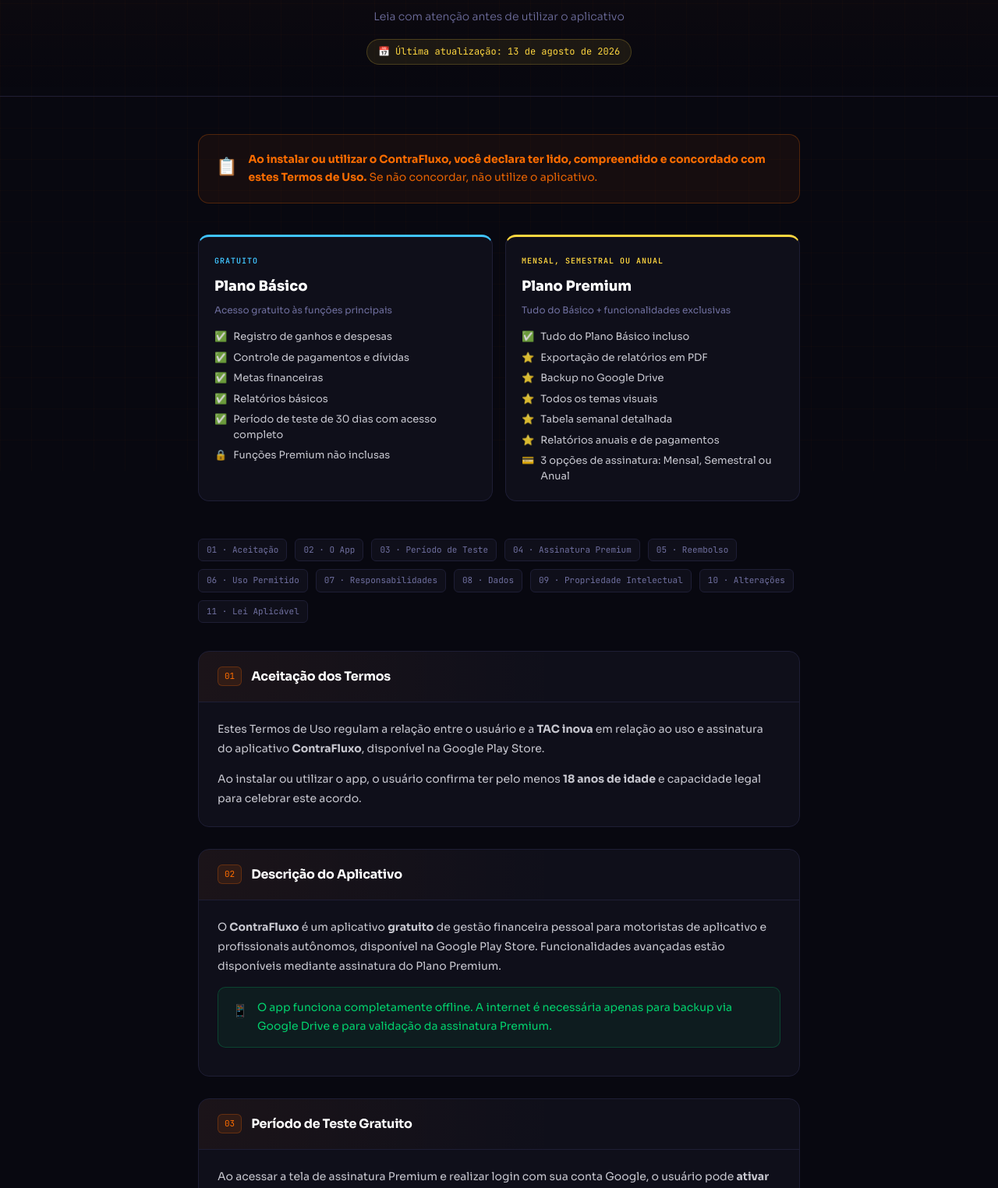
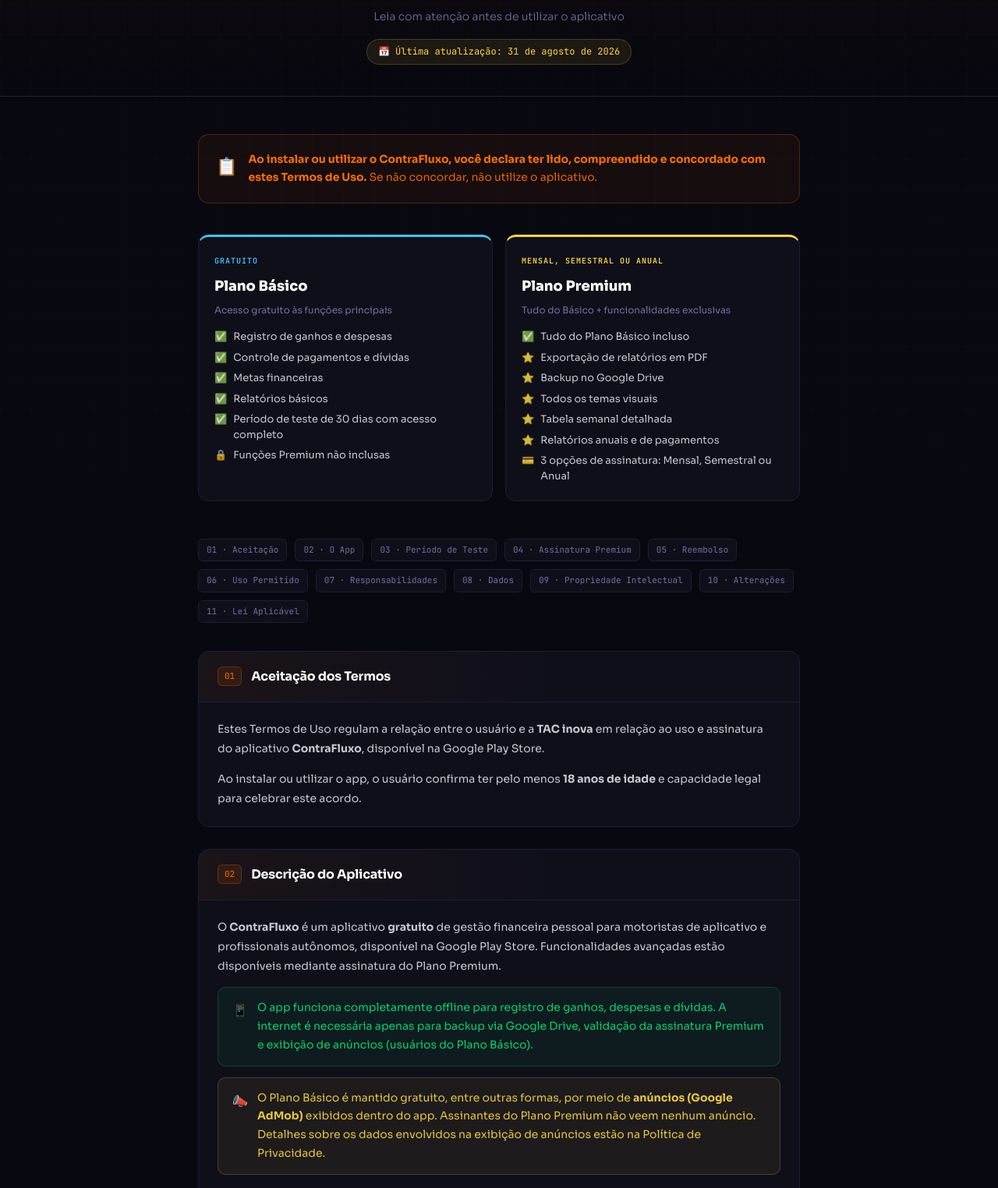
Before and after one commit to tacinovacao/contrafluxo-legal, a plain HTML site: page termos.html in a window 1280 px wide. Shown: the part 196-1720 px from the top of the page at 78% size. Drawn offline with Linux system fonts and the light colour scheme.

Commit message:
Update termos.html

```diff
--- a/termos.html
+++ b/termos.html
@@ -110,7 +110,7 @@
   </div>
   <h1>Termos de <span>Uso</span></h1>
   <p class="subtitulo">Leia com atenção antes de utilizar o aplicativo</p>
-  <div class="data-badge">📅 Última atualização: 13 de agosto de 2026</div>
+  <div class="data-badge">📅 Última atualização: 31 de agosto de 2026</div>
 </header>
 
 <div class="container">
@@ -181,7 +181,11 @@
       <p>O <strong>ContraFluxo</strong> é um aplicativo <strong>gratuito</strong> de gestão financeira pessoal para motoristas de aplicativo e profissionais autônomos, disponível na Google Play Store. Funcionalidades avançadas estão disponíveis mediante assinatura do Plano Premium.</p>
       <div class="destaque verde">
         <span class="di">📱</span>
-        <span>O app funciona completamente offline. A internet é necessária apenas para backup via Google Drive e para validação da assinatura Premium.</span>
+        <span>O app funciona completamente offline para registro de ganhos, despesas e dívidas. A internet é necessária apenas para backup via Google Drive, validação da assinatura Premium e exibição de anúncios (usuários do Plano Básico).</span>
+      </div>
+      <div class="destaque amarelo">
+        <span class="di">📣</span>
+        <span>O Plano Básico é mantido gratuito, entre outras formas, por meio de <strong>anúncios (Google AdMob)</strong> exibidos dentro do app. Assinantes do Plano Premium não veem nenhum anúncio. Detalhes sobre os dados envolvidos na exibição de anúncios estão na Política de Privacidade.</span>
       </div>
     </div>
   </div>
@@ -333,8 +337,9 @@
       <p>O tratamento de dados é regido pela <strong>Política de Privacidade</strong> da TAC inova, disponível na Play Store e no site, que complementa estes Termos.</p>
       <div class="destaque verde">
         <span class="di">🔒</span>
-        <span>Seus dados financeiros ficam no seu dispositivo. A TAC inova não coleta nem acessa as informações financeiras inseridas no app. Para validação da assinatura Premium, controle do período de teste e diagnóstico de falhas, o app comunica-se com a Google Play e com a infraestrutura Firebase (Google) — nenhum dado financeiro é transmitido nesses processos. Detalhes completos na Política de Privacidade.</span>
+        <span>Seus dados financeiros ficam no seu dispositivo. A TAC inova não coleta nem acessa as informações financeiras inseridas no app. Para validação da assinatura Premium, controle do período de teste, diagnóstico de falhas e exibição de anúncios, o app comunica-se com a Google Play, com a infraestrutura Firebase (Google) e com a rede Google AdMob — nenhum dado financeiro é transmitido nesses processos. Detalhes completos na Política de Privacidade.</span>
       </div>
+      <p>A leitura automática de prints de tela (Uber, 99 e similares) para preenchimento de ganhos é processada inteiramente no aparelho do usuário, por reconhecimento de texto local — nenhuma imagem é enviada a servidores da TAC inova ou de terceiros.</p>
     </div>
   </div>
 
```
